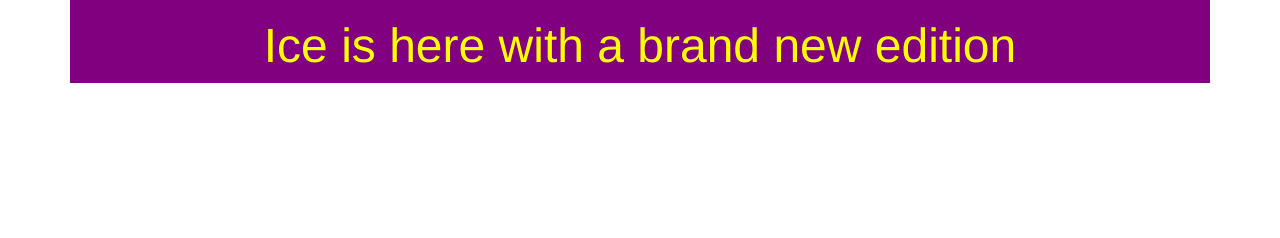
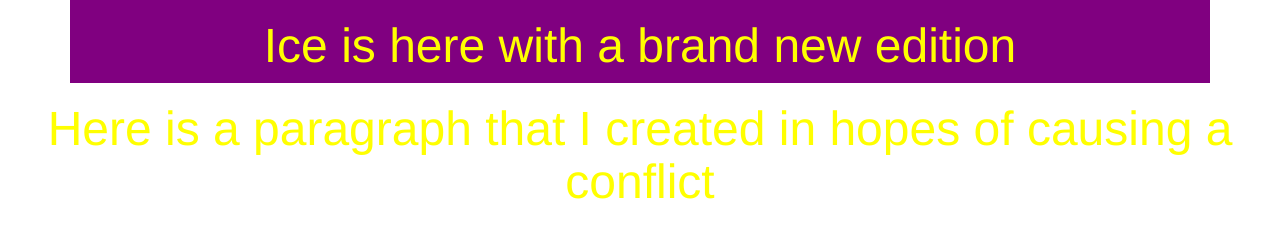
Before and after one commit to obidon23/collaborateandlisten, a plain HTML site: page index.html in a window 1280 px wide. Drawn offline with nearby package versions, Linux system fonts and the light colour scheme.

Commit message:
conflict paragraph

```diff
--- a/index.html
+++ b/index.html
@@ -18,6 +18,8 @@
       </div>
     </div>
 
+    <h1>Here is a paragraph that I created in hopes of causing a conflict</h1>
+
 
     <!-- jQuery -->
     <script src="https://code.jquery.com/jquery-3.2.1.min.js" integrity="sha256-hwg4gsxgFZhOsEEamdOYGBf13FyQuiTwlAQgxVSNgt4=" crossorigin="anonymous"></script>
```
